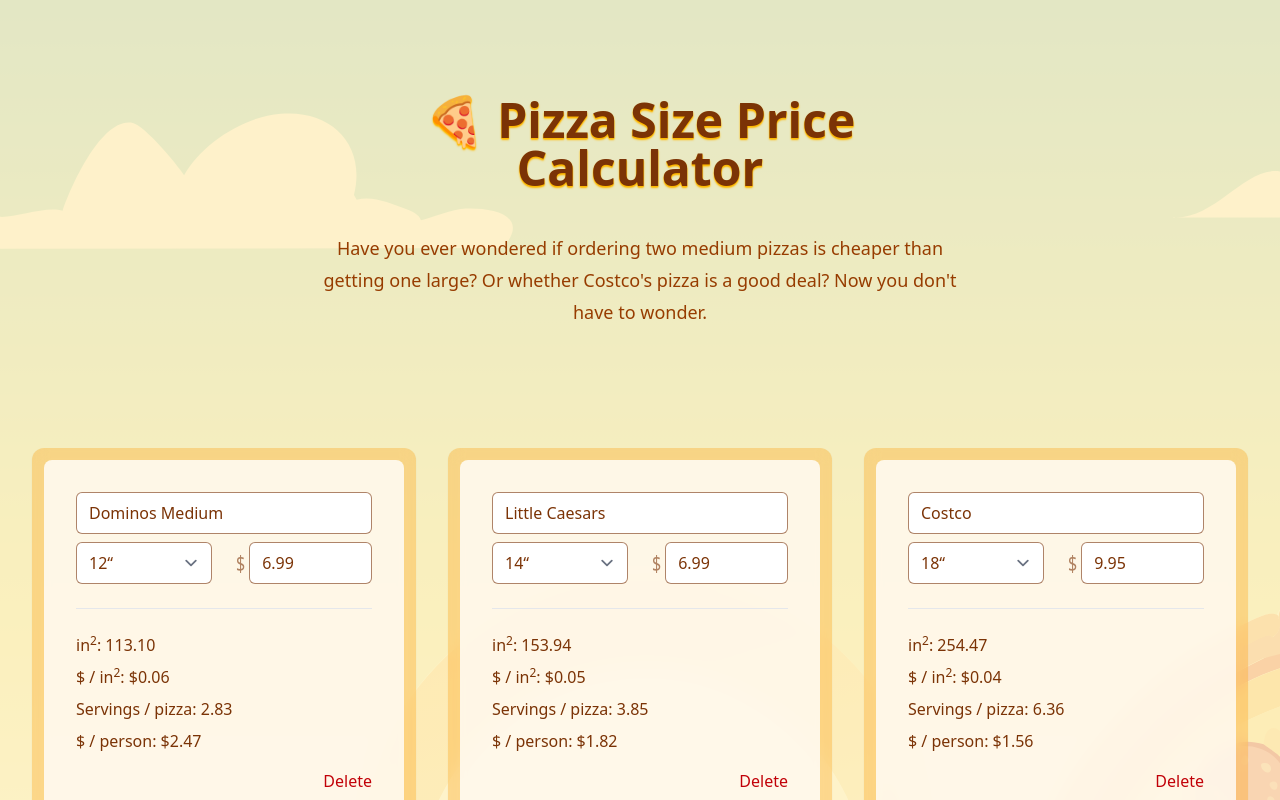
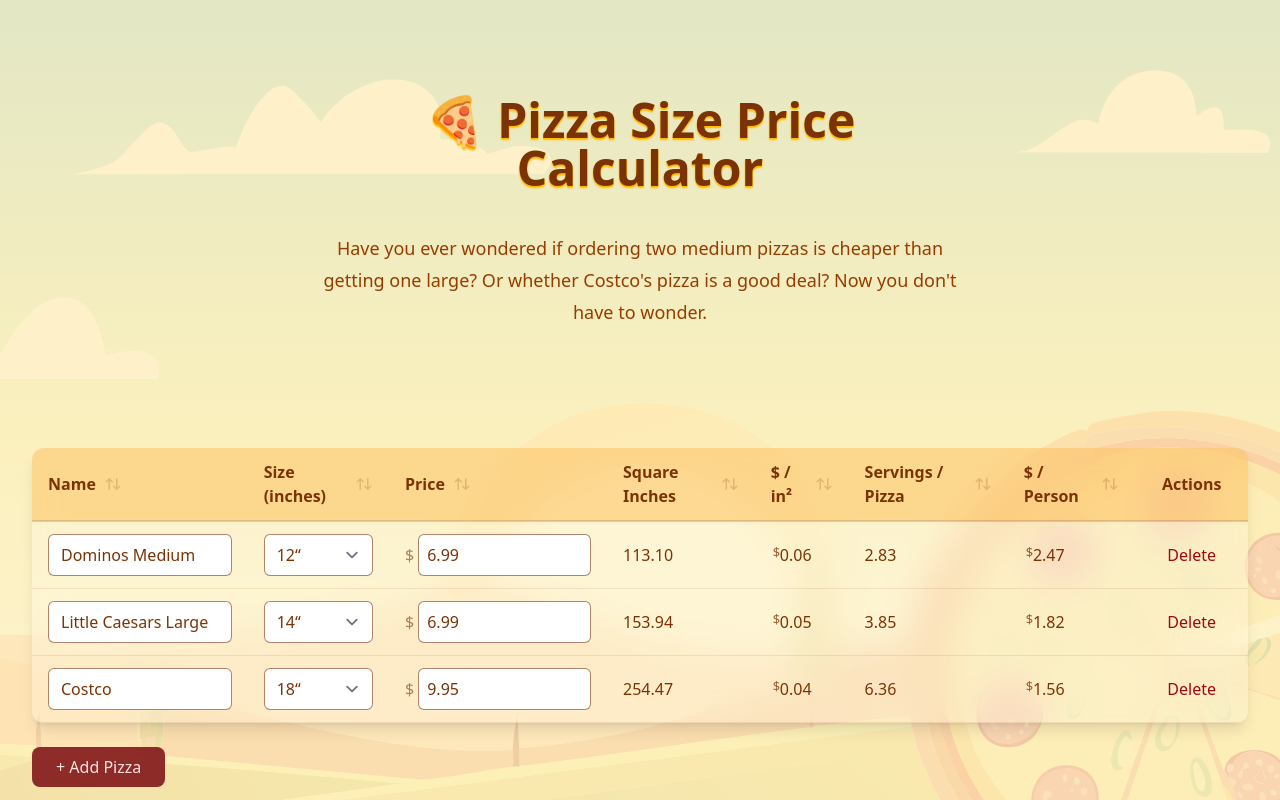
Before and after one commit to michaelbonner/pizza-size-price-calculator, a SvelteKit app: page / in a window 1280 px wide. Shown: the top 800 px of the page. Built offline with nearby package versions, Linux system fonts and the light colour scheme.

Commit message:
Use a table instead of cards

```diff
--- a/package.json
+++ b/package.json
@@ -45,6 +45,8 @@
 	},
 	"type": "module",
 	"dependencies": {
-		"@sveltejs/adapter-vercel": "^6.3.0"
+		"@sveltejs/adapter-vercel": "^6.3.0",
+		"@tabler/icons-svelte": "^3.36.1",
+		"clsx": "^2.1.1"
 	}
 }
--- /dev/null
+++ b/src/lib/components/DollarSign.svelte
@@ -0,0 +1 @@
+<span class="font-light text-amber-900/80 scale-80 inline-block origin-top-right">$</span>
--- a/src/routes/+page.svelte
+++ b/src/routes/+page.svelte
@@ -1,13 +1,89 @@
 <script lang="ts">
+	import DollarSign from '$lib/components/DollarSign.svelte';
+	import { IconArrowDown, IconArrowsSort, IconArrowUp } from '@tabler/icons-svelte';
+	import { clsx } from 'clsx';
+
 	const sizes = ['10', '12', '14', '16', '17', '18', '19', '20', '22', '24', '26', '28', '30'];
 
 	let pizzas = $state([
 		{ name: 'Dominos Medium', size: '12', price: 6.99 },
-		{ name: 'Little Caesars', size: '14', price: 6.99 },
+		{ name: 'Little Caesars Large', size: '14', price: 6.99 },
 		{ name: 'Costco', size: '18', price: 9.95 }
 	]);
 
 	const squareInchPerPerson = 40;
+
+	type Pizza = (typeof pizzas)[number];
+	type SortKey =
+		| 'name'
+		| 'size'
+		| 'price'
+		| 'squareInches'
+		| 'pricePerSquareInch'
+		| 'servingsPerPizza'
+		| 'pricePerPerson';
+
+	let sortKey = $state<SortKey | null>(null);
+	let sortDirection = $state<'asc' | 'desc'>('asc');
+
+	function calculateSquareInches(size: string): number {
+		return Math.PI * Math.pow(+size / 2, 2);
+	}
+
+	function calculatePricePerSquareInch(price: number, size: string): number {
+		return price / calculateSquareInches(size);
+	}
+
+	function calculateServingsPerPizza(size: string): number {
+		return calculateSquareInches(size) / squareInchPerPerson;
+	}
+
+	function calculatePricePerPerson(price: number, size: string): number {
+		return price / calculateServingsPerPizza(size);
+	}
+
+	function getValue(pizza: Pizza, key: SortKey): number | string {
+		switch (key) {
+			case 'name':
+				return pizza.name.toLowerCase();
+			case 'size':
+				return +pizza.size;
+			case 'price':
+				return pizza.price;
+			case 'squareInches':
+				return calculateSquareInches(pizza.size);
+			case 'pricePerSquareInch':
+				return calculatePricePerSquareInch(pizza.price, pizza.size);
+			case 'servingsPerPizza':
+				return calculateServingsPerPizza(pizza.size);
+			case 'pricePerPerson':
+				return calculatePricePerPerson(pizza.price, pizza.size);
+			default:
+				return 0;
+		}
+	}
+
+	const sortedPizzas = $derived.by(() => {
+		if (!sortKey) return pizzas;
+
+		return [...pizzas].sort((a, b) => {
+			const aVal = sortKey ? getValue(a, sortKey) : 0;
+			const bVal = sortKey ? getValue(b, sortKey) : 0;
+
+			if (aVal < bVal) return sortDirection === 'asc' ? -1 : 1;
+			if (aVal > bVal) return sortDirection === 'asc' ? 1 : -1;
+			return 0;
+		});
+	});
+
+	function handleSort(key: SortKey) {
+		if (sortKey === key) {
+			sortDirection = sortDirection === 'asc' ? 'desc' : 'asc';
+		} else {
+			sortKey = key;
+			sortDirection = 'asc';
+		}
+	}
 </script>
 
 <svelte:head>
@@ -26,102 +102,241 @@
 	</p>
 </div>
 
-<div class="grid gap-y-8 gap-x-4 xl:gap-8 py-8 w-full lg:grid-cols-3 mt-6 text-amber-900">
-	{#each pizzas as pizza, index (index)}
-		<div class="flex items-center p-3 bg-amber-500/30 rounded-xl backdrop-blur-sm shadow-xs">
-			<div class="grid gap-2 py-8 px-8 w-full bg-white/80 rounded-lg">
-				<div>
-					<label for="name-{index}" class="sr-only">Name</label>
+<div class="py-8 mt-6">
+	<div class="overflow-x-auto bg-white/20 rounded-xl shadow-lg backdrop-blur-lg">
+		<table class="w-full border-collapse">
+			<thead class="bg-amber-500/30">
+				<tr>
+					<th
+						class="px-4 py-3 text-left text-amber-900 font-semibold border-b-2 border-amber-900/20"
+					>
+						<button
+							class="flex items-center gap-2 hover:text-amber-700 transition-colors cursor-pointer select-none text-left"
+							onclick={() => handleSort('name')}
+						>
+							Name
+							<span class="text-xs">
+								{#if sortKey === 'name'}
+									{#if sortDirection === 'asc'}
+										<IconArrowUp size="16" />
+									{:else}
+										<IconArrowDown size="16" />
+									{/if}
+								{:else}
+									<IconArrowsSort size="18" class="opacity-20" />
+								{/if}
+							</span>
+						</button>
+					</th>
+					<th
+						class="px-4 py-3 text-left text-amber-900 font-semibold border-b-2 border-amber-900/20"
+					>
+						<button
+							class="flex items-center gap-2 hover:text-amber-700 transition-colors cursor-pointer select-none text-left"
+							onclick={() => handleSort('size')}
+						>
+							Size (inches)
+							<span class="text-xs">
+								{#if sortKey === 'size'}
+									{#if sortDirection === 'asc'}
+										<IconArrowUp size="16" />
+									{:else}
+										<IconArrowDown size="16" />
+									{/if}
+								{:else}
+									<IconArrowsSort size="18" class="opacity-20" />
+								{/if}
+							</span>
+						</button>
+					</th>
+					<th
+						class="px-4 py-3 text-left text-amber-900 font-semibold border-b-2 border-amber-900/20"
+					>
+						<button
+							class="flex items-center gap-2 hover:text-amber-700 transition-colors cursor-pointer select-none text-left"
+							onclick={() => handleSort('price')}
+						>
+							Price
+							<span class="text-xs">
+								{#if sortKey === 'price'}
+									{#if sortDirection === 'asc'}
+										<IconArrowUp size="16" />
+									{:else}
+										<IconArrowDown size="16" />
+									{/if}
+								{:else}
+									<IconArrowsSort size="18" class="opacity-20" />
+								{/if}
+							</span>
+						</button>
+					</th>
+					<th
+						class="px-4 py-3 text-left text-amber-900 font-semibold border-b-2 border-amber-900/20"
+					>
+						<button
+							class="flex items-center gap-2 hover:text-amber-700 transition-colors cursor-pointer select-none text-left"
+							onclick={() => handleSort('squareInches')}
+						>
+							Square Inches
+							<span class="text-xs">
+								{#if sortKey === 'squareInches'}
+									{#if sortDirection === 'asc'}
+										<IconArrowUp size="16" />
+									{:else}
+										<IconArrowDown size="16" />
+									{/if}
+								{:else}
+									<IconArrowsSort size="18" class="opacity-20" />
+								{/if}
+							</span>
+						</button>
+					</th>
+					<th
+						class="px-4 py-3 text-left text-amber-900 font-semibold border-b-2 border-amber-900/20"
+					>
+						<button
+							class="flex items-center gap-2 hover:text-amber-700 transition-colors cursor-pointer select-none text-left"
+							onclick={() => handleSort('pricePerSquareInch')}
+						>
+							$ / in²
+							<span class="text-xs">
+								{#if sortKey === 'pricePerSquareInch'}
+									{#if sortDirection === 'asc'}
+										<IconArrowUp size="16" />
+									{:else}
+										<IconArrowDown size="16" />
+									{/if}
+								{:else}
+									<IconArrowsSort size="18" class="opacity-20" />
+								{/if}
+							</span>
+						</button>
+					</th>
+					<th
+						class="px-4 py-3 text-left text-amber-900 font-semibold border-b-2 border-amber-900/20"
+					>
+						<button
+							class="flex items-center gap-2 hover:text-amber-700 transition-colors cursor-pointer select-none text-left"
+							onclick={() => handleSort('servingsPerPizza')}
+						>
+							Servings / Pizza
+							<span class="text-xs">
+								{#if sortKey === 'servingsPerPizza'}
+									{#if sortDirection === 'asc'}
+										<IconArrowUp size="16" />
+									{:else}
+										<IconArrowDown size="16" />
+									{/if}
+								{:else}
+									<IconArrowsSort size="18" class="opacity-20" />
+								{/if}
+							</span>
+						</button>
+					</th>
+					<th
+						class="px-4 py-3 text-left text-amber-900 font-semibold border-b-2 border-amber-900/20"
+					>
+						<button
+							class="flex items-center gap-2 hover:text-amber-700 transition-colors cursor-pointer select-none text-left"
+							onclick={() => handleSort('pricePerPerson')}
+						>
+							$ / Person
+							<span class="text-xs">
+								{#if sortKey === 'pricePerPerson'}
+									{#if sortDirection === 'asc'}
+										<IconArrowUp size="16" />
+									{:else}
+										<IconArrowDown size="16" />
+									{/if}
+								{:else}
+									<IconArrowsSort size="18" class="opacity-20" />
+								{/if}
+							</span>
+						</button>
+					</th>
+					<th class="px-4 py-3 text-amber-900 font-semibold border-b-2 border-amber-900/20">
+						Actions
+					</th>
+				</tr>
+			</thead>
+			<tbody>
+				{#each sortedPizzas as pizza, index (pizza)}
+					{@const originalIndex = pizzas.indexOf(pizza)}
+					<tr
+						class={clsx(
+							'border-b border-amber-900/10 transition-colors',
+							!pizzas[originalIndex].price
+								? 'bg-red-500/30 hover:bg-red-500/20'
+								: 'hover:bg-white/40'
+						)}
+					>
+						<td class="px-4 py-3 text-amber-900">
 							<input
-						id="name-{index}"
 								class="w-full border-amber-900/60 rounded-md"
-						bind:value={pizza.name}
-						name="name"
+								bind:value={pizzas[originalIndex].name}
 								placeholder="Name"
 								type="text"
 							/>
-				</div>
-				<div class="grid gap-y-2 gap-x-6 w-full lg:grid-cols-2">
-					<div>
-						<label for="size-{index}" class="sr-only">Size</label>
+						</td>
+						<td class="px-4 py-3 text-amber-900">
 							<select
-							id="size-{index}"
 								class="w-full border-amber-900/60 rounded-md"
-							name="size"
-							bind:value={pizza.size}
+								bind:value={pizzas[originalIndex].size}
 							>
 								{#each sizes as size (size)}
 									<option value={size}>{size}&ldquo;</option>
 								{/each}
 							</select>
-					</div>
+						</td>
+						<td class="px-4 py-3 text-amber-900">
 							<div class="flex gap-1 items-center">
-						<span class="font-light text-amber-900/60" style="scale: 1 1.35">$</span>
-						<label for="price-{index}" class="sr-only">Price</label>
+								<span class="font-light text-amber-900/60">$</span>
 								<input
-							id="price-{index}"
-							bind:value={pizza.price}
-							class="w-full border-amber-900/60 rounded-md"
+									bind:value={pizzas[originalIndex].price}
+									class="w-full border-amber-900/60 rounded-md pl-2"
 									min="0"
-							name="price"
 									placeholder="Price"
 									step="0.01"
 									type="number"
 								/>
 							</div>
-				</div>
-
-				<hr class="my-4" />
-
-				<div>
-					in<sup>2</sup>: {(Math.PI * Math.pow(+pizza.size / 2, 2)).toFixed(2)}
-				</div>
-				<div>
-					$ / in<sup>2</sup>: ${(+pizza.price / (Math.PI * Math.pow(+pizza.size / 2, 2))).toFixed(
-						2
-					)}
-				</div>
-				<div>
-					Servings / pizza: {(
-						(Math.PI * Math.pow(+pizza.size / 2, 2)) /
-						squareInchPerPerson
-					).toFixed(2)}
-				</div>
-				<div>
-					$ / person: ${(
-						pizza.price /
-						((Math.PI * Math.pow(+pizza.size / 2, 2)) / squareInchPerPerson)
-					).toFixed(2)}
-				</div>
-				<div class="flex justify-end">
+						</td>
+						<td class="px-4 py-3 text-amber-900">
+							{calculateSquareInches(pizza.size).toFixed(2)}
+						</td>
+						<td class="px-4 py-3 text-amber-900">
+							<DollarSign />{calculatePricePerSquareInch(pizza.price, pizza.size).toFixed(2)}
+						</td>
+						<td class="px-4 py-3 text-amber-900">
+							{calculateServingsPerPizza(pizza.size).toFixed(2)}
+						</td>
+						<td class="px-4 py-3 text-amber-900">
+							<DollarSign />{calculatePricePerPerson(pizza.price, pizza.size).toFixed(2)}
+						</td>
+						<td class="px-4 py-3 text-amber-900">
 							<button
-						class="py-2 px-4 -mr-4 -mb-4 text-red-700 rounded-sm transition-colors hover:text-white hover:bg-red-600"
+								class="py-2 px-4 text-red-800 rounded-lg transition-colors hover:text-white hover:bg-red-900/90"
 								onclick={() => {
 									pizzas = pizzas.filter((p) => p !== pizza);
 								}}
 							>
 								Delete
 							</button>
+						</td>
+					</tr>
+				{/each}
+			</tbody>
+		</table>
 	</div>
-			</div>
-		</div>
-	{/each}
 
-	<div
-		class="flex items-center p-3 bg-amber-500/30 rounded-xl backdrop-blur-sm shadow-xs justify-center min-h-[356px] relative hover:bg-amber-500/40 transition-colors"
-	>
+	<div class="mt-6">
 		<button
-			class="size-24 rounded-full bg-red-900/90 flex justify-center items-center p-8 text-3xl lg:text-7xl font-light text-red-100 transition-colors hover:bg-red-800 group"
+			class="py-2 px-6 bg-red-900/90 text-red-100 rounded-lg transition-colors hover:bg-red-800 font-medium"
 			onclick={() => {
 				pizzas = [...pizzas, { name: '', size: '14', price: 0 }];
 			}}
 		>
-			<span
-				class="-translate-y-1 transition-transform group-hover:rotate-360 group-hover:-translate-y-1.5 group-hover:scale-110"
-				>+</span
-			>
-			<span class="sr-only">Add pizza</span>
-			<span class="absolute inset-0"></span>
+			+ Add Pizza
 		</button>
 	</div>
 </div>
```
Also changed, not shown: 1 other file (tests, documents, lock files or other folders). Lines whose indentation alone changed are shown as unchanged.
